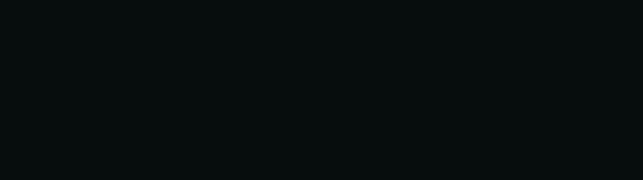
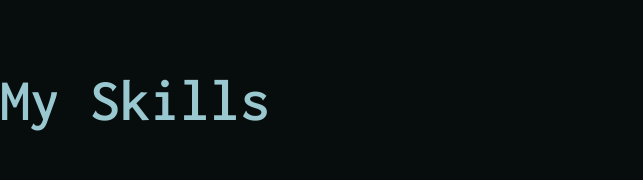
Before and after one commit to chirag3003/portfolio-v3, a Next.js app: page / in a window 1280 px wide. Shown: the part 2209-2389 px from the top of the page, without its empty margins (0-643 px from the left). Built offline with nearby package versions, Linux system fonts and the light colour scheme.

Commit message:
progress

```diff
--- a/app/page.tsx
+++ b/app/page.tsx
@@ -1,11 +1,13 @@
 import HeroSection from '@/components/HeroSection'
 import ServicesSection from '@/components/ServicesSection'
+import SkillsSection from '@/components/Skills'
 
 export default function Home() {
     return (
         <main className="min-h-[300vh] bg-background">
             <HeroSection />
             <ServicesSection />
+            <SkillsSection />
         </main>
     )
 }
--- a/components/ServicesSection.tsx
+++ b/components/ServicesSection.tsx
@@ -25,7 +25,7 @@
                                 y: 0,
                             }}
                             transition={{
-                                duration: 0.8,
+                                duration: 0.4,
                             }}
                             viewport={{
                                 once: true,
--- /dev/null
+++ b/components/Skills.tsx
@@ -0,0 +1,27 @@
+import React from 'react'
+
+function SkillsSection() {
+    return (
+        <section className="lg:min-h-screen max-w-7xl mx-auto p-10 lg:px-0 py-28">
+            <h2 className="text-primary text-6xl font-semibold mb-20">
+                My Skills
+            </h2>
+            <div className="flex flex-col-reverse lg:flex-row w-full">
+                <div className="w-full lg:w-1/2 items-center px-10">
+                    <img
+                        src="/image1.svg"
+                        alt=""
+                        className="w-full aspect-square"
+                    />
+                </div>
+                <div className="w-full lg:w-1/2 grid grid-cols-2 lg:grid-cols-4">
+                    <div className="skill w-full flex-col items-center">
+                        <img src="" alt="" />
+                    </div>
+                </div>
+            </div>
+        </section>
+    )
+}
+
+export default SkillsSection
```
